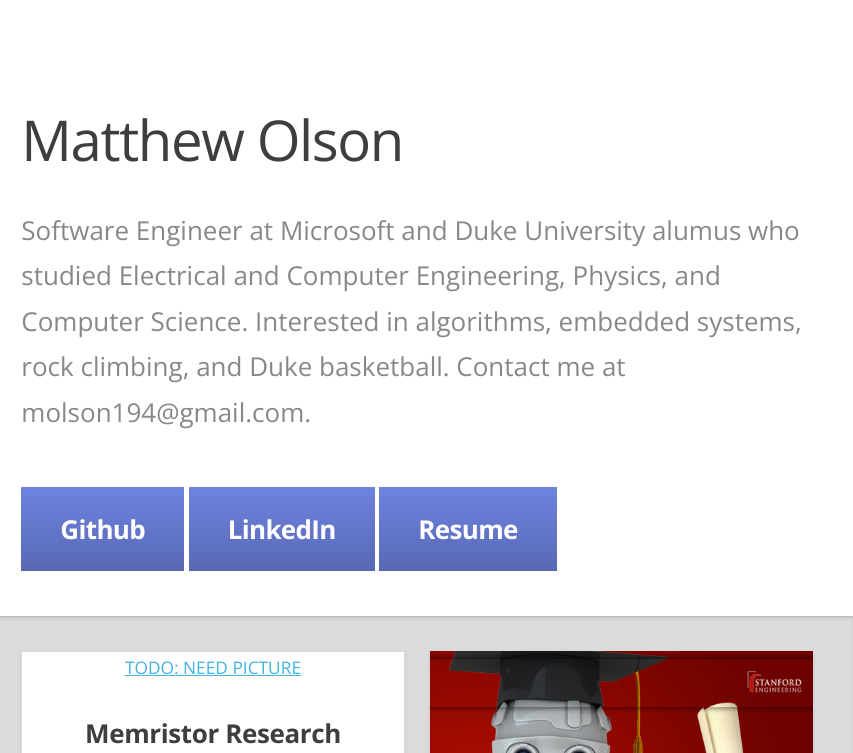
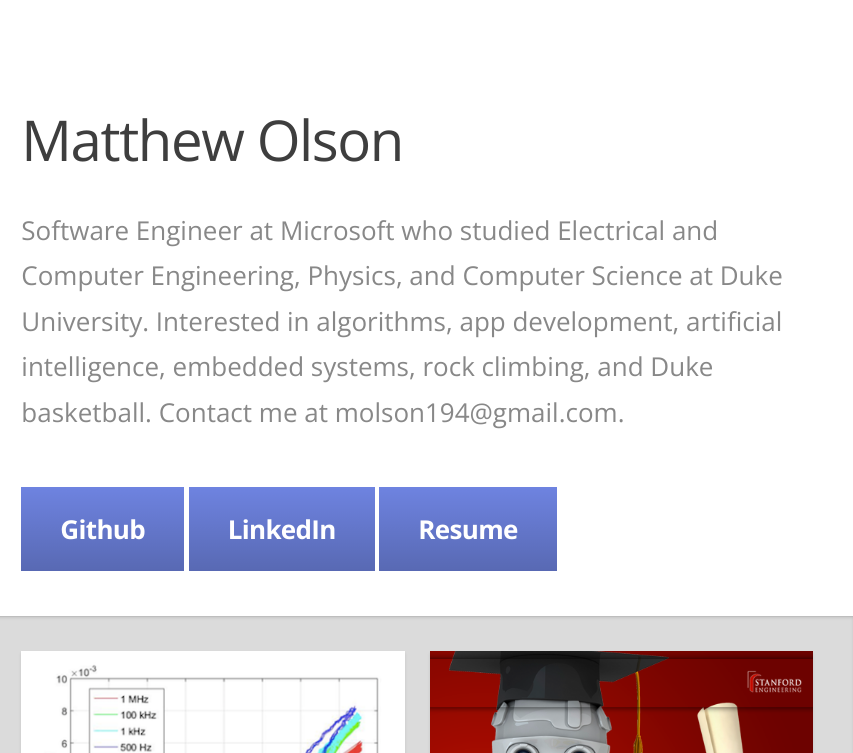
Before and after one commit to molson194/Personal-Website, a plain HTML site: page index.html in a window 1280 px wide. Shown: the top 753 px of the page, 427-1280 px from the left. Drawn offline with nearby package versions, Linux system fonts and the light colour scheme.

Commit message:
Add files via upload

```diff
--- a/index.html
+++ b/index.html
@@ -20,8 +20,8 @@
 							<header>
 								<h1>Matthew Olson</h1>
 							</header>
-							<p>Software Engineer at Microsoft and Duke University alumus who studied Electrical and Computer Engineering, Physics, and Computer Science.
-								Interested in algorithms, embedded systems, rock climbing, and Duke basketball.
+							<p>Software Engineer at Microsoft who studied Electrical and Computer Engineering, Physics, and Computer Science at Duke University.
+								Interested in algorithms, app development, artificial intelligence, embedded systems, rock climbing, and Duke basketball.
 								Contact me at molson194@gmail.com.</p>
 							<a href="https://github.com/molson194" class="button big scrolly">Github</a>
 							<a href="https://www.linkedin.com/in/molson194" class="button big scrolly">LinkedIn</a>
@@ -45,7 +45,8 @@
 							</div>
 							<div class="4u 12u(mobile)">
 								<article class="box style2">
-									<a class="image featured">TODO: NEED PICTURE</a>
+									<a class="image featured"><img src="images/Memristor1.png" alt="" /></a>
+									<a class="image featured"><img src="images/Memristor2.png" alt="" /></a>
 									<h3>Memristor Research</h3>
 									<p>Awarded Lord Foundation Grant for $5,000 to study memristors. Produced integrated circuit and verified switching for memristor</p>
 								</article>
```
